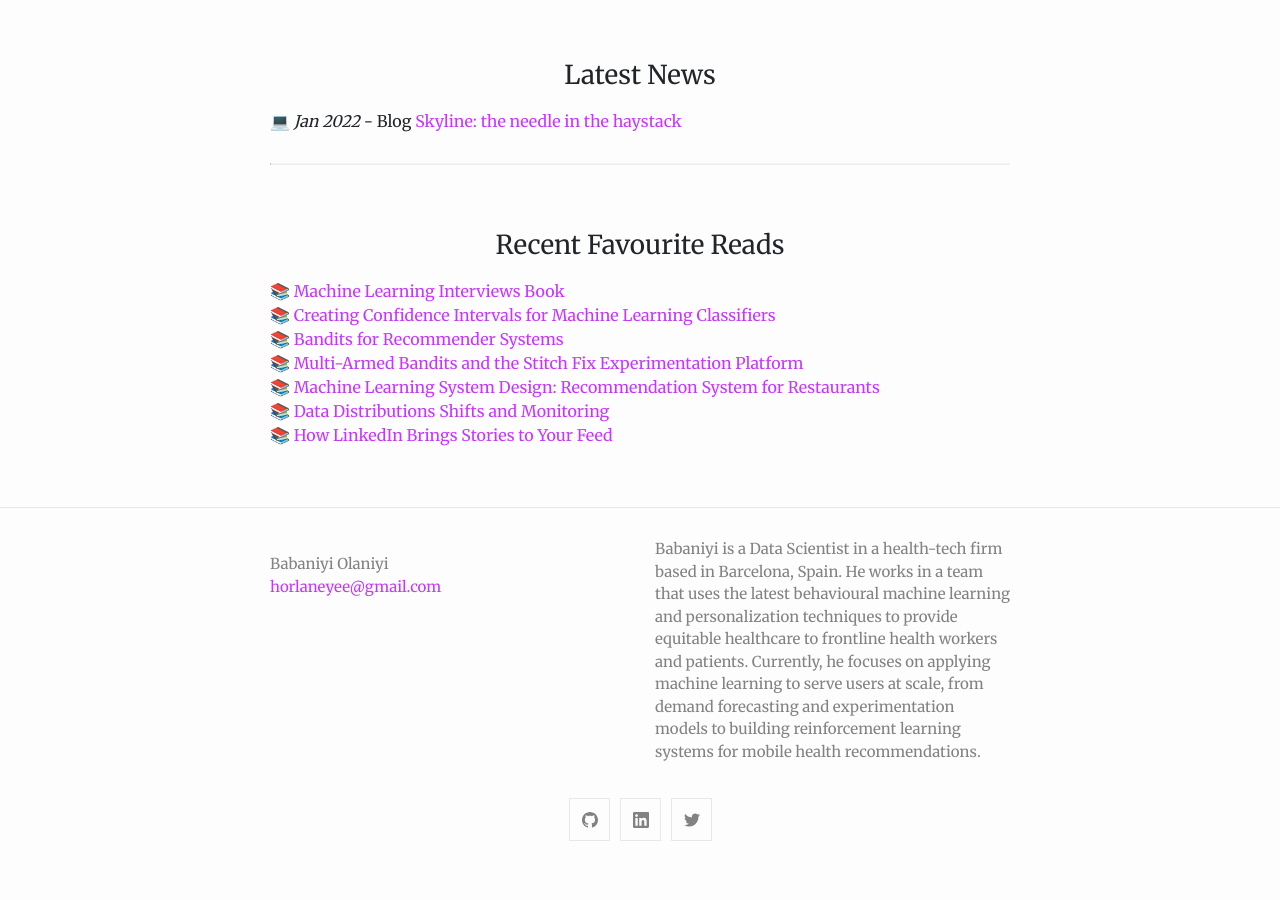
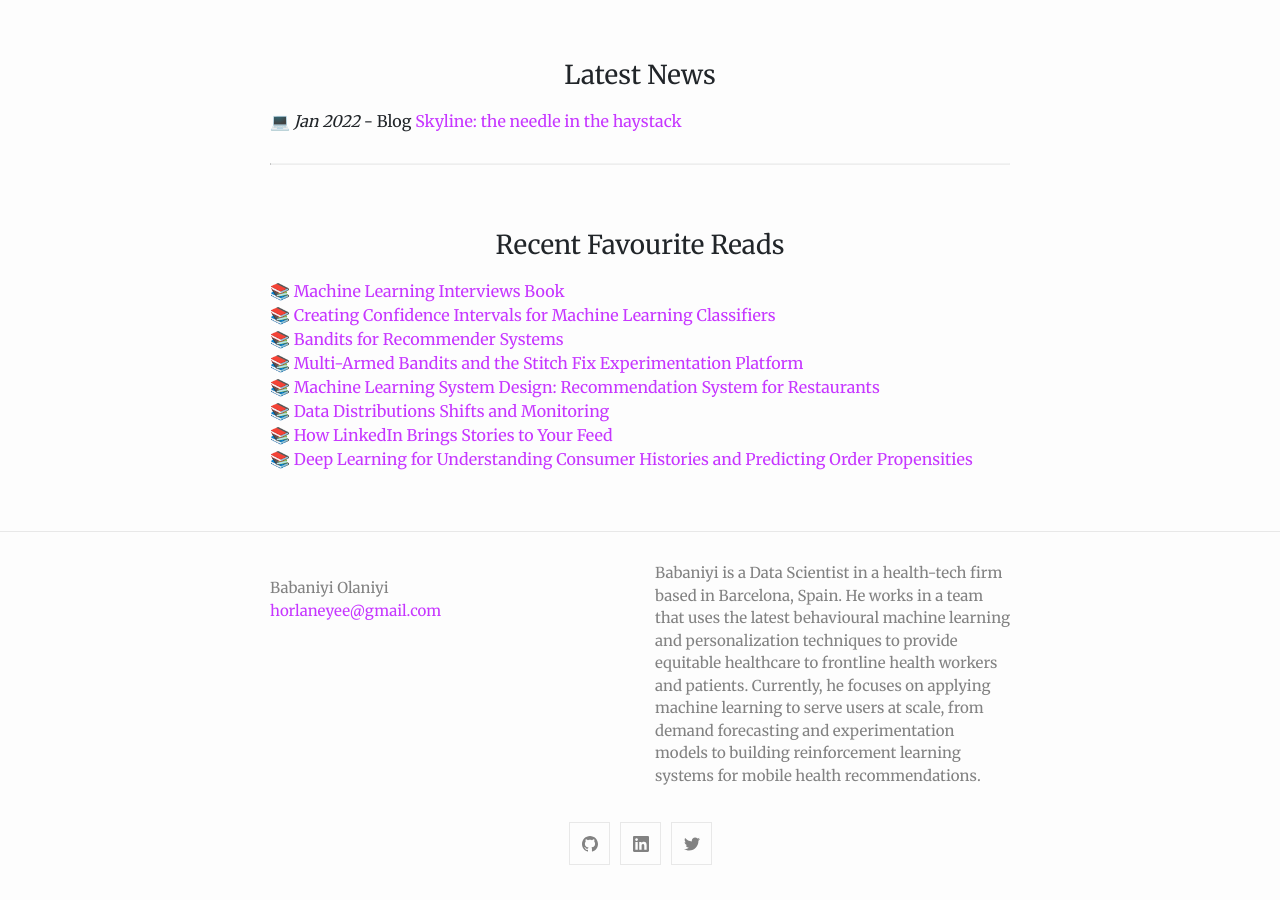
Before and after one commit to babaniyi/babaniyi.github.io, a Jekyll site: the page built from index.md, in a window 1280 px wide and 900 px high, scrolled down 633 px. Built offline with Jekyll 4.4.1, drawn with Linux system fonts in a browser that asks for light colours; before the commit the page ends 1509 px from its top, so only the background shows below that.

Commit message:
updated index.md

```diff
--- a/index.md
+++ b/index.md
@@ -42,4 +42,5 @@ You can reach out to me on &nbsp; &nbsp; &nbsp; [![twitter](/images/tweet_icon.p
 📚 [Multi-Armed Bandits and the Stitch Fix Experimentation Platform](https://multithreaded.stitchfix.com/blog/2020/08/05/bandits/) \
 📚 [Machine Learning System Design: Recommendation System for Restaurants](https://medium.datadriveninvestor.com/ml-system-design-case-recommend-restaurant-in-ubereats-baf5594608ea) \
 📚 [Data Distributions Shifts and Monitoring](https://huyenchip.com/2022/02/07/data-distribution-shifts-and-monitoring.html) \
-📚 [How LinkedIn Brings Stories to Your Feed](https://engineering.linkedin.com/blog/2017/03/bringing-storylines-feed)
+📚 [How LinkedIn Brings Stories to Your Feed](https://engineering.linkedin.com/blog/2017/03/bringing-storylines-feed)\
+📚 [Deep Learning for Understanding Consumer Histories and Predicting Order Propensities](https://engineering.zalando.com/posts/2016/10/deep-learning-for-understanding-consumer-histories.html)
```
